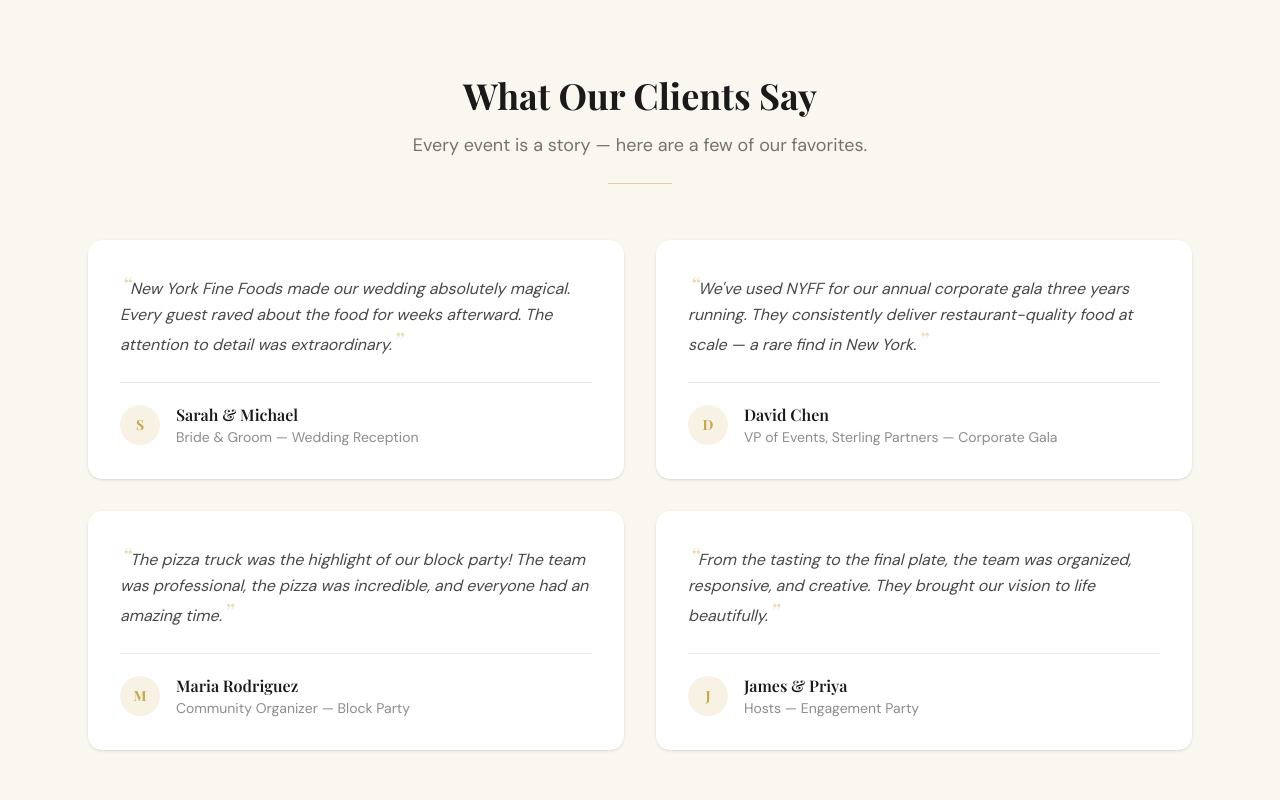
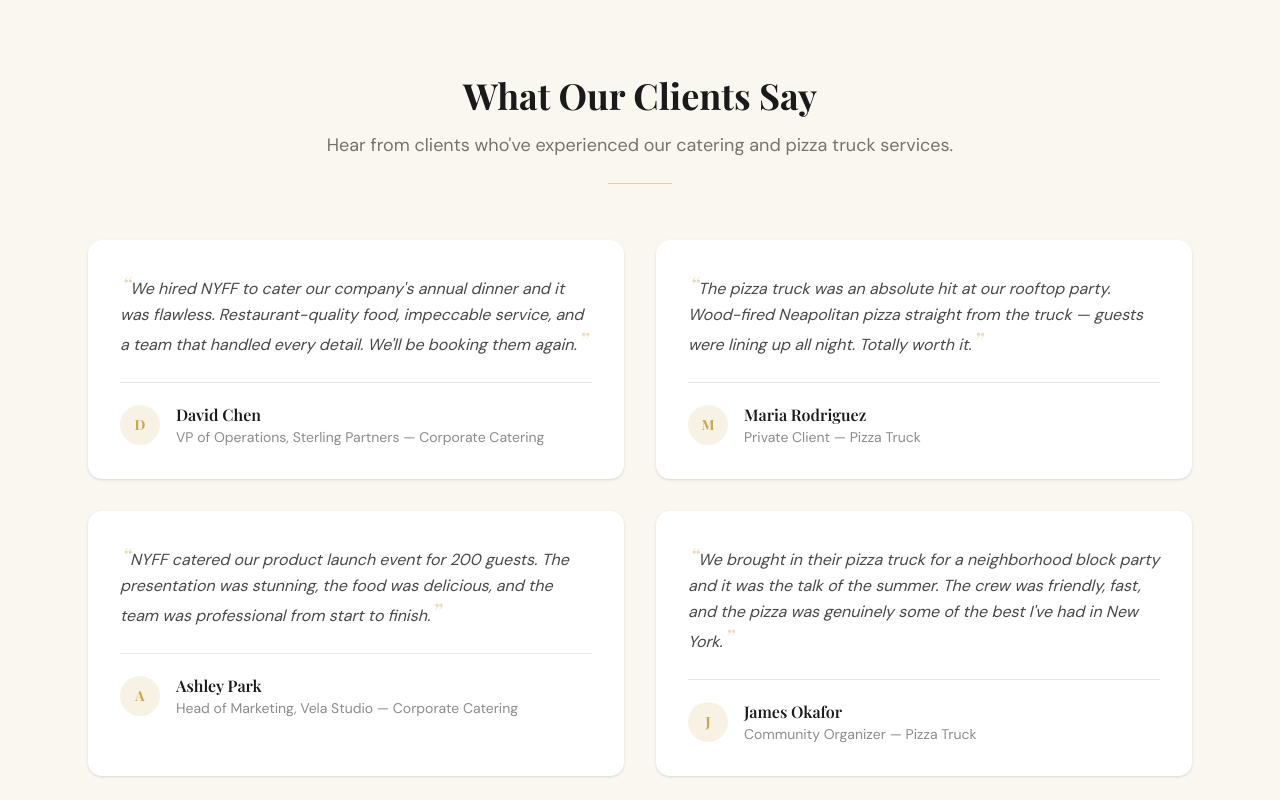
Before and after one commit to hamadgul/newyorkfinefoods, a Next.js app: page / in a window 1280 px wide. Shown: the part 2660-3460 px from the top of the page. Built offline with nearby package versions, Linux system fonts and the light colour scheme; no server answers; a web font is replaced by a local one.

Commit message:
refactor(testimonials): update testimonial content and rename event field to service

```diff
--- a/src/components/sections/testimonials-section.tsx
+++ b/src/components/sections/testimonials-section.tsx
@@ -9,7 +9,7 @@ export function TestimonialsSection() {
             What Our Clients Say
           </h2>
           <p className="mt-4 text-lg text-charcoal/60">
-            Every event is a story — here are a few of our favorites.
+            Hear from clients who&apos;ve experienced our catering and pizza truck services.
           </p>
           <div className="mx-auto mt-6 h-px w-16 bg-gold/50" />
         </div>
@@ -36,7 +36,7 @@ export function TestimonialsSection() {
                     {t.name}
                   </p>
                   <p className="text-sm text-charcoal/50">
-                    {t.role} — {t.event}
+                    {t.role} — {t.service}
                   </p>
                 </div>
               </div>
--- a/src/data/testimonials.ts
+++ b/src/data/testimonials.ts
@@ -2,36 +2,36 @@ export interface Testimonial {
   quote: string;
   name: string;
   role: string;
-  event: string;
+  service: string;
 }
 
 export const testimonials: Testimonial[] = [
   {
     quote:
-      "New York Fine Foods made our wedding absolutely magical. Every guest raved about the food for weeks afterward. The attention to detail was extraordinary.",
-    name: "Sarah & Michael",
-    role: "Bride & Groom",
-    event: "Wedding Reception",
+      "We hired NYFF to cater our company's annual dinner and it was flawless. Restaurant-quality food, impeccable service, and a team that handled every detail. We'll be booking them again.",
+    name: "David Chen",
+    role: "VP of Operations, Sterling Partners",
+    service: "Corporate Catering",
   },
   {
     quote:
-      "We've used NYFF for our annual corporate gala three years running. They consistently deliver restaurant-quality food at scale — a rare find in New York.",
-    name: "David Chen",
-    role: "VP of Events, Sterling Partners",
-    event: "Corporate Gala",
+      "The pizza truck was an absolute hit at our rooftop party. Wood-fired Neapolitan pizza straight from the truck — guests were lining up all night. Totally worth it.",
+    name: "Maria Rodriguez",
+    role: "Private Client",
+    service: "Pizza Truck",
   },
   {
     quote:
-      "The pizza truck was the highlight of our block party! The team was professional, the pizza was incredible, and everyone had an amazing time.",
-    name: "Maria Rodriguez",
-    role: "Community Organizer",
-    event: "Block Party",
+      "NYFF catered our product launch event for 200 guests. The presentation was stunning, the food was delicious, and the team was professional from start to finish.",
+    name: "Ashley Park",
+    role: "Head of Marketing, Vela Studio",
+    service: "Corporate Catering",
   },
   {
     quote:
-      "From the tasting to the final plate, the team was organized, responsive, and creative. They brought our vision to life beautifully.",
-    name: "James & Priya",
-    role: "Hosts",
-    event: "Engagement Party",
+      "We brought in their pizza truck for a neighborhood block party and it was the talk of the summer. The crew was friendly, fast, and the pizza was genuinely some of the best I've had in New York.",
+    name: "James Okafor",
+    role: "Community Organizer",
+    service: "Pizza Truck",
   },
 ];
```
